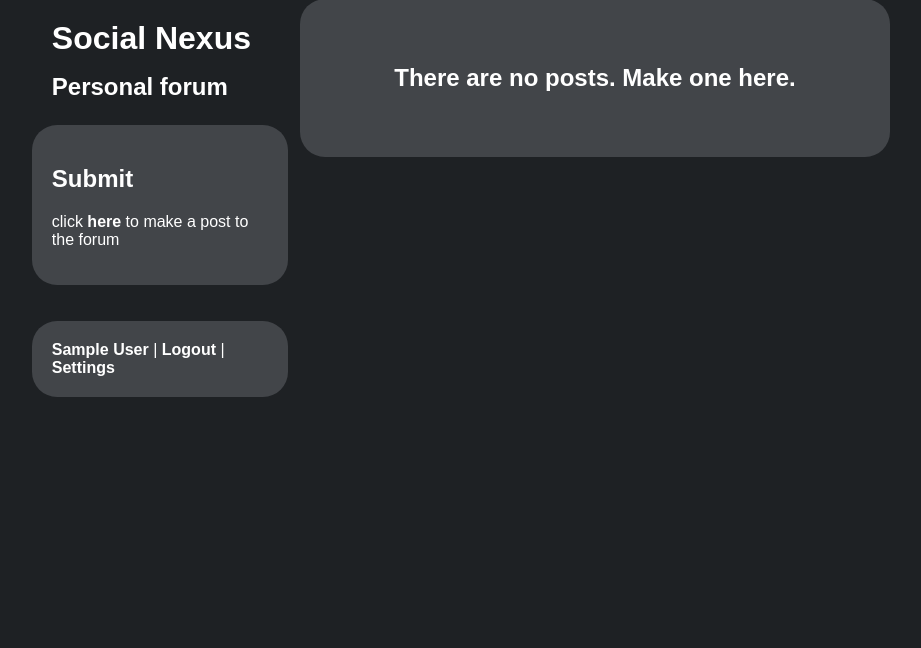
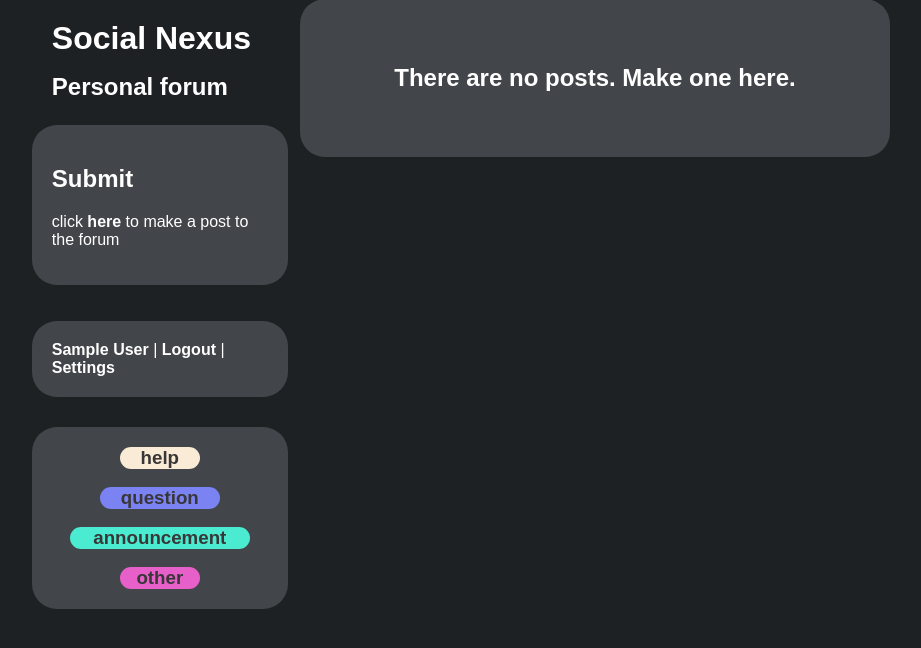
Before and after one commit to connorm400/social-nexus, a Flask app: page / in a window 1280 px wide. Shown: the part 78-726 px from the top of the page, without its empty margins (45-966 px from the left). Run offline with Flask 3, Linux system fonts and the light colour scheme; the visitor is signed in with stand-in values (Sample User, id 1); data that the repository does not hold is empty; parts of the project's set-up code (start-up, migrations or seed data) failed here and were passed over.

Commit message:
added page for to see each tag

```diff
--- a/app.py
+++ b/app.py
@@ -138,17 +138,34 @@ def logout():
 def index():
     submissions = entry.query.order_by(entry.votes.desc()).all()
     if current_user.is_authenticated:
-        return render_template('index.html', logged_in=current_user.is_authenticated, current_user=current_user, submissions=submissions)
+        return render_template('index.html', logged_in=current_user.is_authenticated, current_user=current_user, submissions=submissions,tagpage=False)
     else:
-        return render_template('index.html', logged_in=current_user.is_authenticated, submissions=submissions)
+        return render_template('index.html', logged_in=current_user.is_authenticated, submissions=submissions,tagpage=False)
 
 @app.route('/new')
 def newsort():
     submissions = entry.query.order_by(entry.date_created.desc()).all()
     if current_user.is_authenticated:
-        return render_template('index.html', logged_in=current_user.is_authenticated, current_user=current_user, submissions=submissions)
+        return render_template('index.html', logged_in=current_user.is_authenticated, current_user=current_user, submissions=submissions, tagpage=False)
     else:
-        return render_template('index.html', logged_in=current_user.is_authenticated, submissions=submissions)
+        return render_template('index.html', logged_in=current_user.is_authenticated, submissions=submissions,tagpage=False)
+
+@app.route('/tag/<string:tag>')
+def tagsearch(tag):
+    submissions = entry.query.filter_by(tag=tag).order_by(entry.votes.desc()).all()
+    if current_user.is_authenticated:
+        return render_template('index.html', logged_in=current_user.is_authenticated, current_user=current_user, submissions=submissions, tagpage=True, currenttag=tag)
+    else:
+        return render_template('index.html', logged_in=current_user.is_authenticated, submissions=submissions, tagpage=True, currenttag=tag)
+
+@app.route('/tag/<string:tag>/new')
+def tagsearchnew(tag):
+    submissions = entry.query.filter_by(tag=tag).order_by(entry.date_created.desc()).all()
+    if current_user.is_authenticated:
+        return render_template('index.html', logged_in=current_user.is_authenticated, current_user=current_user, submissions=submissions, tagpage=True, currenttag=tag)
+    else:
+        return render_template('index.html', logged_in=current_user.is_authenticated, submissions=submissions, tagpage=True, currenttag=tag)
+
 
 @app.route('/dropper', methods=['POST', 'GET'])
 @login_required
--- a/static/css/main.css
+++ b/static/css/main.css
@@ -27,6 +27,13 @@ h2.sidebar {
     background-color: rgb(66, 69, 73);
     border-radius: 25px;
     padding: 20px;
+}
+.tags {
+    background-color: rgb(66, 69, 73);
+    border-radius: 25px;
+    padding: 20px;
+    margin-top: 30px;
+    text-align: center;
 }
 .main {
     justify-content: center;
--- a/templates/index.html
+++ b/templates/index.html
@@ -7,7 +7,7 @@
 {% block body %}
 <div class="index-flexbox">
     <div class="sidebar">
-        <h1 class="sidebar">Social Nexus</h1>
+        <a href="/"><h1 class="sidebar">Social Nexus</h1></a>
         <br><br><br>
         <h2 class="sidebar">Personal forum</h2>
         <br><br><br><br>
@@ -24,12 +24,20 @@
                 <a href="/login">Login</a> | <a href="/signup">Signup</a>
             </div>
         {% endif %}
+        <div class="tags"> <!-- all of the tags on the homepage are hard coded-->
+            <a href="/tag/help" class="tag-help"><h3 class="tag-help">help</h3></a><br>
+            <a href="/tag/question" class="tag-question"><h3 class="tag-question">question</h3></a><br>
+            <a href="/tag/announcement" class="tag-announcement"><h3 class="tag-announcement">announcement</h3></a><br>
+            <a href="/tag/other" class="tag-other"><h3 class="tag-other">other</h3></a>
+        </div>
     </div>
     <div class="main">
         <div class="box">
             <!--Only shows this if there arent are 0 (or less ig) entries-->
             {% if submissions|length < 1 %}
                 <h2>There are no posts. Make one <a href="/dropper">here</a>.</h2>
+            {% elif tagpage is true %}
+                <p>Sort by: <a href="/tag/{{ currenttag }}">popular</a> | <a href='/tag/{{ currenttag }}/new'>new</a></p>
             {% else %}
                 <p>Sort by: <a href="/">popular</a> | <a href='/new'>new</a></p>
             {% endif %}
@@ -37,7 +45,7 @@
             {% for entry in submissions %}
                 <div class="postbox">
                     <h2>{{ entry.title }}</h2>
-                    <h3 class="tag-{{ entry.tag }}">{{ entry.tag }}</h3>
+                    <a href="/tag/{{entry.tag}}" class="tag-{{ entry.tag }}"><h3 class="tag-{{ entry.tag }}">{{ entry.tag }}</h3></a>
                     <h3>Author: <a href="/profile/{{entry.author}}" class="author-{{ entry.author_name }}" >{{ entry.author_name }}</a></h3>
                     <!--<h4>Date Created: {{ entry.date_created.date() }}</h4>-->
                     <p>{{ entry.content }}</p>
--- a/templates/post.html
+++ b/templates/post.html
@@ -9,7 +9,7 @@
 
 <div class="index-flexbox">
     <div class="sidebar">
-        <h1 class="sidebar">Social Nexus</h1>
+        <a href="/"><h1 class="sidebar">Social Nexus</h1></a>
         <br><br><br>
         <h2 class="sidebar">Personal forum</h2>
         <br><br><br><br>
```
